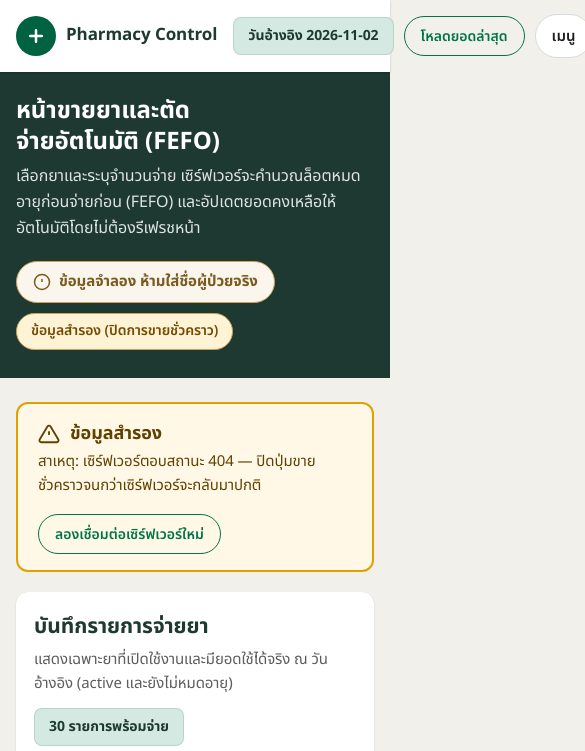
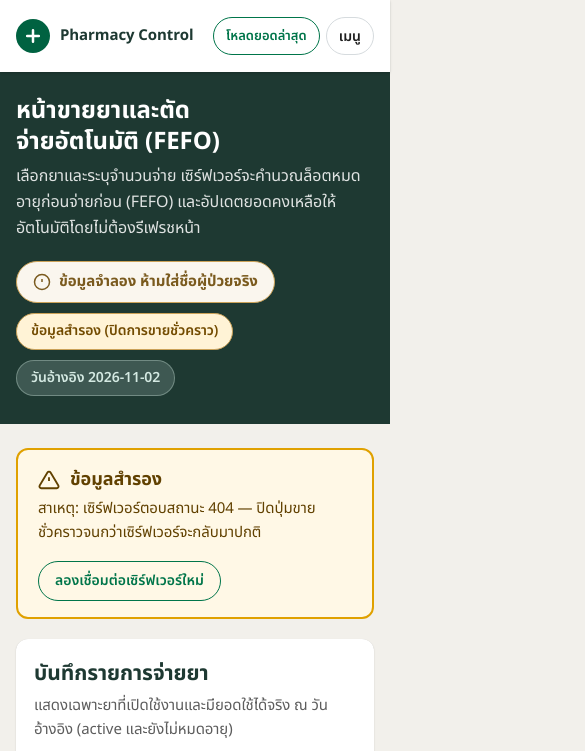
Before and after one commit to kanong2521/mystore-20Nov2026, a plain HTML site: page pos.html in a window 390 px wide. Shown: the top 751 px of the page, 585 px wide, since content can reach past the window. Drawn offline with Linux system fonts and the light colour scheme; no server answers.

Commit message:
Fix mobile header overflow on pos.html while keeping reference date visible

```diff
--- a/pos.html
+++ b/pos.html
@@ -292,6 +292,7 @@
         align-items: flex-end;
         gap: 10px;
       }
+      .mobile-asof-pill { display: none; }
       .sim-safety-badge {
         display: inline-flex;
         align-items: center;
@@ -728,8 +729,16 @@
       }
       @media (max-width: 767px) {
         .nav-inner, .hero-band, .container, .site-footer { padding-left: 16px; padding-right: 16px; }
+        .nav-inner { gap: 8px; }
+        .brand-emblem { width: 34px; height: 34px; }
+        .brand-title { font-size: 15px; }
+        .nav-actions { gap: 6px; }
+        .nav-actions .asof-chip { display: none; }
+        .nav-actions .btn-sm { min-height: 38px; padding: 6px 12px; font-size: 13px; }
+        .mobile-menu-btn { min-height: 38px; padding: 6px 12px; font-size: 14px; }
         .hero-title { font-size: 24px; }
         .hero-badges { align-items: flex-start; }
+        .mobile-asof-pill { display: inline-flex; }
         .code-grid, .summary-metrics { grid-template-columns: 1fr; }
         .card { padding: 18px; }
       }
@@ -808,6 +817,7 @@
             <span>ข้อมูลจำลอง ห้ามใส่ชื่อผู้ป่วยจริง</span>
           </div>
           <span class="conn-pill" id="connBadge" aria-live="polite">กำลังโหลดข้อมูลคลังยา…</span>
+          <span class="conn-pill mobile-asof-pill tabular" id="heroAsOfMobile">วันอ้างอิง …</span>
         </div>
       </div>
     </section>
@@ -1550,7 +1560,9 @@
             }
           }
 
-          $('asOfChip').textContent = `วันอ้างอิง ${state.asOf || 'ไม่ระบุ'}`;
+          const asOfLabel = `วันอ้างอิง ${state.asOf || 'ไม่ระบุ'}`;
+          $('asOfChip').textContent = asOfLabel;
+          $('heroAsOfMobile').textContent = asOfLabel;
           renderDrugSelector();
           renderRecentDispenses();
           updateSubmitButtonState();
```
